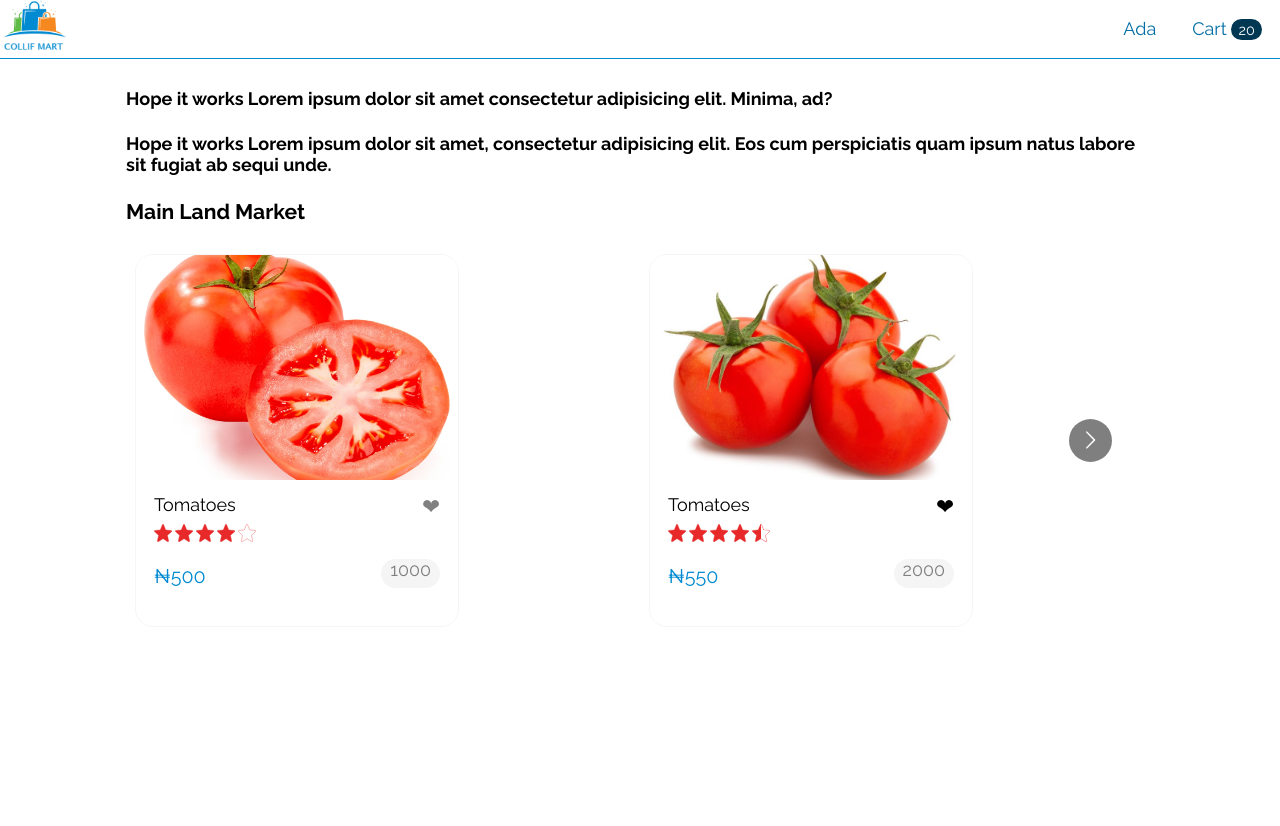
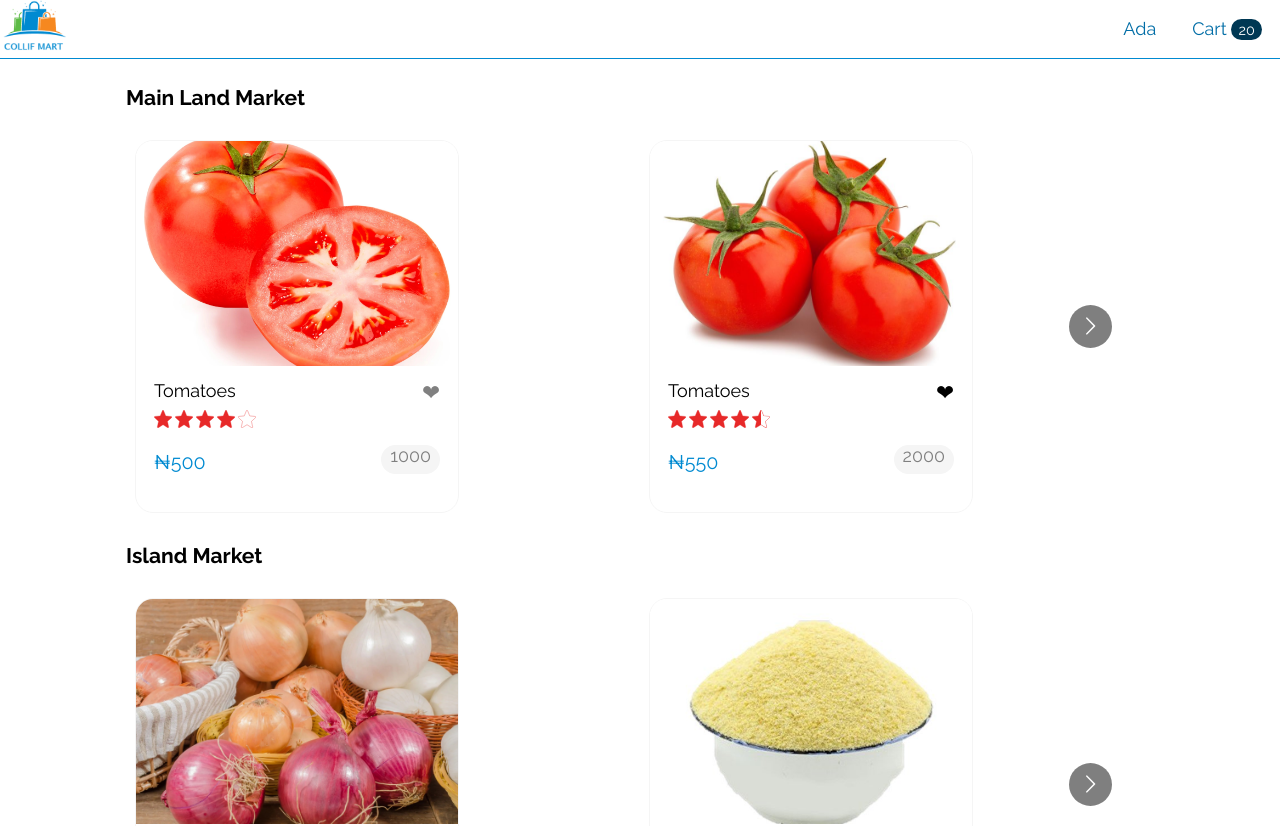
Before and after one commit to Droffilc-Codes/MarketPlace-React-JS, a React (Create React App) app in the folder frontend/: page / in a window 1280 px wide. Shown: the top 826 px of the page. Before the commit the page ends 800 px from the top, so only its background shows below. Built offline with nearby package versions, Linux system fonts and the light colour scheme.

Commit message:
DRY for Carousel Step 1

```diff
--- a/frontend/src/Components/Thumbnails/Thumbnails.js
+++ b/frontend/src/Components/Thumbnails/Thumbnails.js
@@ -35,18 +35,15 @@ function HeaderText({marketName}){
     return ( <h3 className={classes.market_title}>{marketName}</h3>)
 }
 
+function TheCarousel ({market}){
 
+    const theGoods = groceries.filter(item => item.location === market)
 
-  return  (
-        <div className={classes.main_container}>
-            <div>
-                <h4> Hope it works Lorem ipsum dolor sit amet consectetur adipisicing elit. Minima, ad?</h4>
-                <h4> Hope it works Lorem ipsum dolor sit amet, consectetur adipisicing elit. Eos cum perspiciatis quam ipsum natus labore sit fugiat ab sequi unde.</h4>
-                    <HeaderText marketName={'Main Land Market'} />
+    return (
+        <Carousel responsive={responsive}>
+                {
 
-                <Carousel responsive={responsive}>
-                {
-                            groceries.map(goods =>
+                            theGoods.map(goods =>
 
                             <div key={goods.id}>
                                 <Link to={`/goods/${goods.id}`}>
@@ -77,6 +74,17 @@ function HeaderText({marketName}){
 
                 </Carousel>
 
+    )
+}
+
+  return  (
+        <div className={classes.main_container}>
+            <div>
+                    <HeaderText marketName={'Main Land Market'} />
+                    <TheCarousel market={'Mainland'} />
+
+                    <HeaderText marketName={'Island Market'} />
+                    <TheCarousel market={'Island'} />
 
             </div>
 
```
